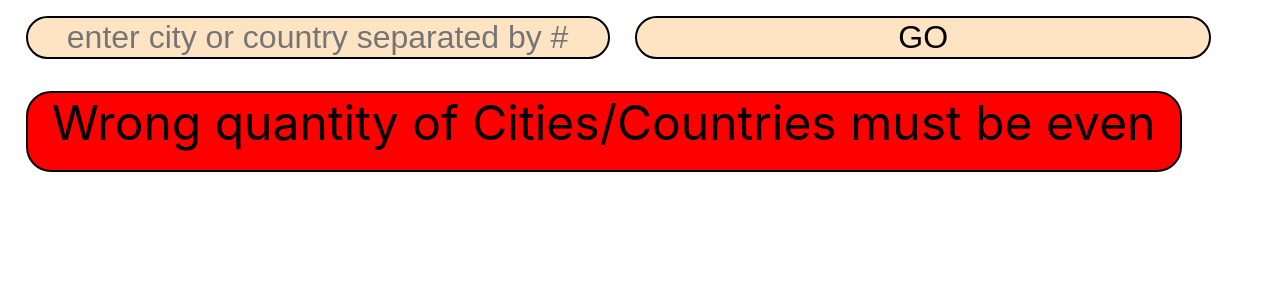
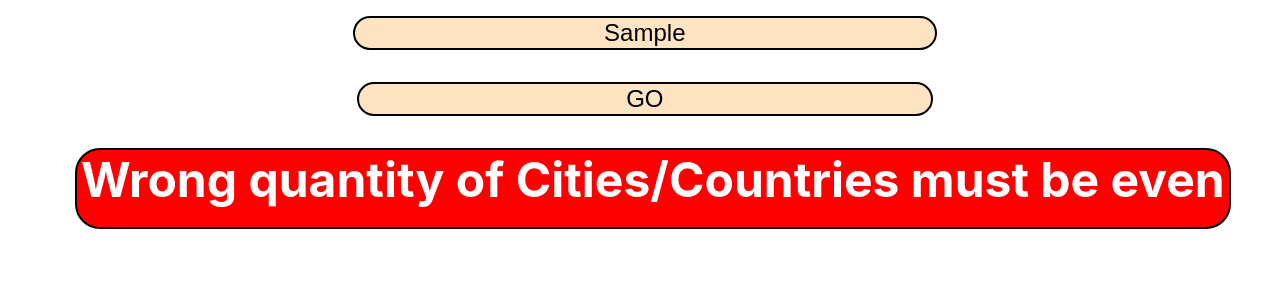
Before and after one commit to Java49DimaOstanin/REACT-PROJECT, a React (Create React App) app: page / in a window 1280 px wide. Both pictures are taken after typing "Sample" into the empty fields and a click on the button "GO". Shown: the top 300 px of the page. Built offline with nearby package versions, Linux system fonts and the light colour scheme.

Commit message:
HW35 my version process1.0

```diff
--- a/src/App.tsx
+++ b/src/App.tsx
@@ -15,31 +15,25 @@ function App() {
    backgroundColor: "azure" ,marginLeft:"2vw" ,width: "45%" , marginBottom:"2vh",
   marginTop:"2vh", border:'2px solid black',borderRadius:  25
   }
-  const properties2: React.CSSProperties = {
-    display: "block",
-    textAlign: "center",
-    backgroundColor: "red" ,marginLeft:"2vw" ,width: "90%" ,height:"6vw", marginBottom:"2vh",
-   marginTop:"2vh", border:'2px solid black',borderRadius: 25,fontSize:"3em"
-   }
 
 
   const [cities, setCities] = React.useState<string[]>([])
   function creatingCities(value: string): string {
+    let res:string = '';
     const cities: string[] = value.split("#");// red#green => ['red,'green']
-    setCities(cities.slice());
-    return '';
+    if(cities.length%2 !=0){
+      res =  "Wrong quantity of Cities/Countries must be even";
+    }else{
+      setCities(cities.slice());
+    }
+    return res;
   }
   function getCities(cities: string[]): JSX.Element[] {
 
-    return cities.length%2 == 0?
-       cities.map(city =>
+    return  cities.map(city =>
       <div style={properties1}>
         <Timer cityOrCountry={city}></Timer>
-      </div>) :
-      cities.splice(0,cities.length, "Wrong quantity of Cities/Countries must be even").map(e =>
-        <div style={properties2}>
-          {e}
-        </div>)
+      </div>)
 
   }
 
--- a/src/components/Alert.tsx
+++ b/src/components/Alert.tsx
@@ -10,6 +10,14 @@ export const Alert: React.FC<AlertProps> = ({type,messege}) =>{
         case "info" : backGround = "green";break;
         case "warning" : backGround = "yellow";
     }
+    const properties2: React.CSSProperties = {
+        backgroundColor: backGround,
+        display: "block",
+        textAlign: "center",
+        marginLeft:"2vw" ,width: "90%" ,height:"6vw", marginBottom:"2vh",
+       marginTop:"2vh", border:'2px solid black',borderRadius: 25,fontSize:"3em",
+       color: "white", fontWeight:"bold"
+       }
 
-       return <p style={{backgroundColor: backGround ,color: "white", fontWeight:"bold"}}>{messege}</p>
+       return <p style={properties2}>{messege}</p>
 }
--- a/src/components/Timer.tsx
+++ b/src/components/Timer.tsx
@@ -10,17 +10,20 @@ export const Timer: React.FC<TimerProps> = (props) => {
     const timeZoneIndex: number =
      timeZones.findIndex(tz => JSON.stringify(tz).includes(props.cityOrCountry));
     const [timeZone, setTimeZone] = React.useState(timeZones[timeZoneIndex]?.name);
-    const [timeZoneName, setTimeZoneName] = React.useState(timeZone ?
-         props.cityOrCountry : "Israel");
+    let timeZoneName = React.useRef(timeZone ?  props.cityOrCountry : "Israel");
     const [time, setTime] = React.useState(new Date());
     function tick() {
         console.log("tick");
         setTime(new Date());
     }
     React.useEffect(()=>{
-        const interval = setInterval(tick, 1000);
+    const interval = setInterval(tick, 1000);
+        const timeZoneIndex: number =
+     timeZones.findIndex(tz => JSON.stringify(tz).includes(props.cityOrCountry));
+     timeZoneName.current = timeZone ? props.cityOrCountry : "Israel";
+     setTimeZone(timeZones[timeZoneIndex]?.name)
         return ()=>clearInterval(interval);
-    }, [])
+    }, [props])
 
     function processCityCountry(value: string): string {
         const index =  timeZones.findIndex(tz => JSON.stringify(tz).includes(value));
@@ -28,7 +31,7 @@ export const Timer: React.FC<TimerProps> = (props) => {
         if (index < 0) {
             res = `${value} is wrong city / country, please type again`;
         } else {
-            setTimeZoneName(value);
+            timeZoneName.current = value;
             setTimeZone(timeZones[index].name);
         }
         return res;
@@ -37,10 +40,11 @@ export const Timer: React.FC<TimerProps> = (props) => {
         display: "block",
         textAlign: "center",
         fontSize: "2em"
+
       }
-    return <div>
-        {/* <Input placeHolder={"Enter city or country"} inputProcess={processCityCountry}/> */}
-        <h3 className='logo' style={properties} >Time in {timeZoneName}</h3>
-        <label style={properties}> {time.toLocaleTimeString(undefined,{timeZone})}</label>
+    return <div >
+        <Input placeHolder={"Enter city or country"} inputProcess={processCityCountry}/>
+        <h3 className='logo' style={properties}>Time in {timeZoneName.current}</h3>
+        <label style={properties}>  {time.toLocaleTimeString(undefined,{timeZone})}</label>
     </div>
 }
--- a/src/components/input.tsx
+++ b/src/components/input.tsx
@@ -1,4 +1,4 @@
-import React, { useEffect } from "react"
+import React, { useEffect ,useState , useRef } from "react"
 import { Alert } from "./Alert"
 type InputProps = {
     placeHolder: string;
@@ -6,8 +6,8 @@ type InputProps = {
 }
 export const Input: React.FC<InputProps> = ({placeHolder, inputProcess}) => {
     let inputElement: HTMLInputElement | null
-   const [inputId] = React.useState(Math.round(Math.random() * 100000000) + '');
-    const [message, setMessage] = React.useState('')
+   const [inputId] = useState(Math.round(Math.random() * 100000000) + '');
+    const [message, setMessage] = useState('')
     function processGo(): void {
        setMessage('')
         const messageRet: string = inputProcess(inputElement!.value);
@@ -26,11 +26,11 @@ export const Input: React.FC<InputProps> = ({placeHolder, inputProcess}) => {
     })
     const properties1: React.CSSProperties = { display: "block",
     textAlign: "center",
-    fontSize: "2em",
+    fontSize: "1.5em",
         backgroundColor: "bisque" ,marginLeft:"2vw" ,width: "45%" , marginBottom:"2vh",
-       marginTop:"2vh", border:'2px solid black',borderRadius:  25,
+       marginTop:"2vh",marginRight:"2vh" ,border:'2px solid black',borderRadius:  25
        }
-    return <div style={{ display: "flex", flexDirection: "row", }}>
+    return <div style={{ display: "flex", flexDirection: "column",justifyContent:"center",alignItems:"center" }}>
         <input id={inputId} placeholder={placeHolder} style={properties1}/>
         <button onClick={processGo} style={properties1}>GO</button>
         {message && <Alert type={"error"} messege={message}/>}
```
